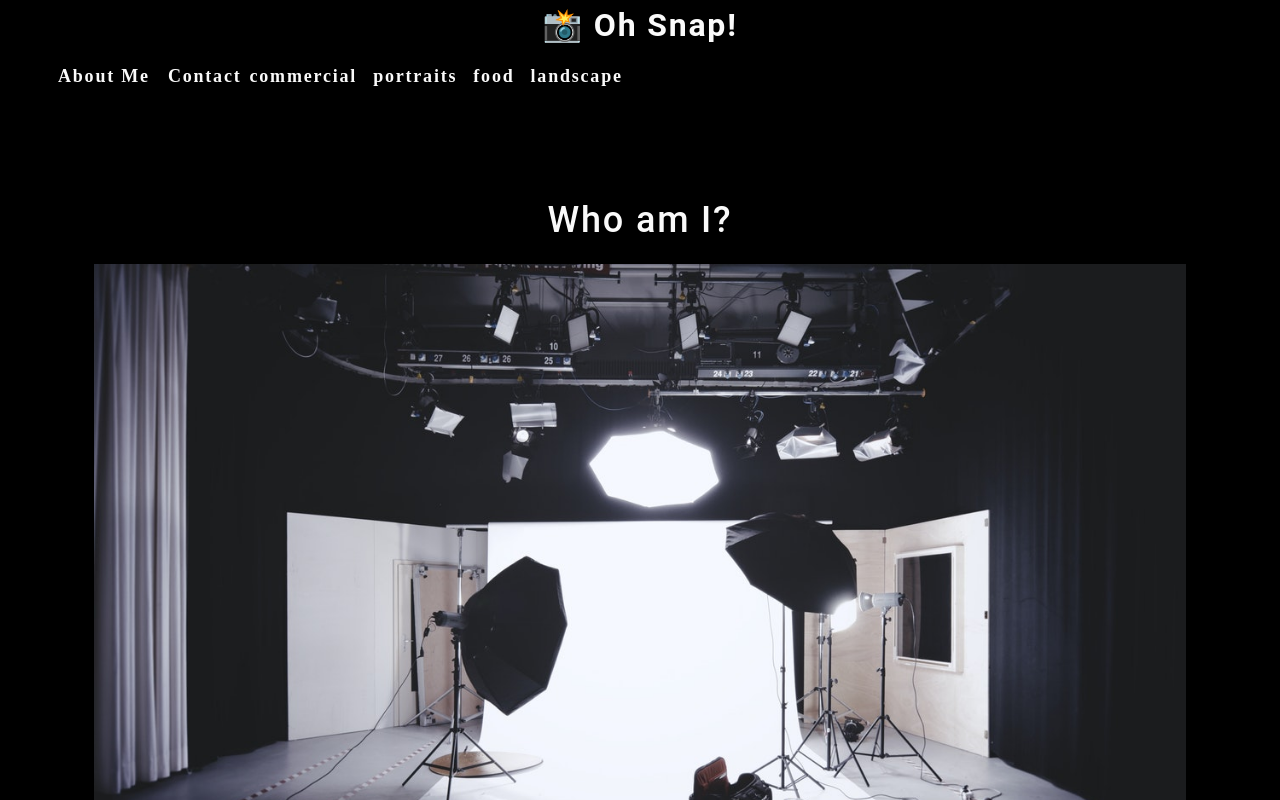
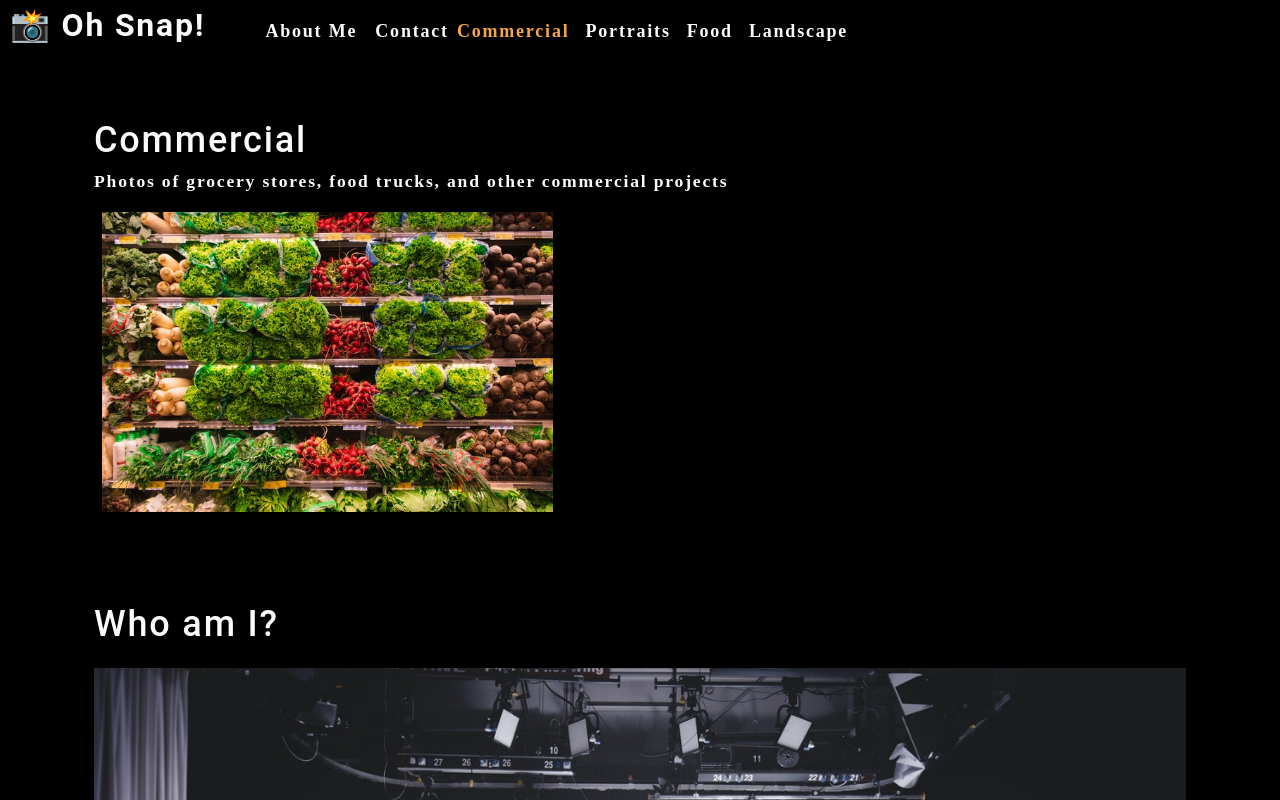
Before and after one commit to alexchristianson/photo-port, a React (Create React App) app: page / in a window 1280 px wide. Shown: the top 800 px of the page. Built offline with nearby package versions, Linux system fonts and the light colour scheme.

Commit message:
added gallery feature

```diff
--- a/src/App.js
+++ b/src/App.js
@@ -1,13 +1,24 @@
-import React from 'react';
+import React, { useState } from 'react';
 import './App.css';
 import Nav from './components/Nav';
 import About from './components/About';
+import Gallery from './components/Gallery';
 
 function App() {
+  const [categories] = useState([
+    { name: 'commercial', description: 'Photos of grocery stores, food trucks, and other commercial projects' },
+    { name: 'portraits', description: 'Portraits of people in my life' },
+    { name: 'food', description: 'Delicious delicacies' },
+    { name: 'landscape', description: 'Fields, farmhouses, waterfalls, and the beauty of nature' },
+  ]);
+
+  const [currentCategory, setCurrentCategory] = useState(categories[0]);
+
   return (
-    <div className="App">
-      <Nav></Nav>
+    <div>
+      <Nav categories={categories} setCurrentCategory={setCurrentCategory} currentCategory={currentCategory}></Nav>
       <main>
+        <Gallery></Gallery>
         <About></About>
       </main>
     </div>
--- /dev/null
+++ b/src/components/Gallery/index.js
@@ -0,0 +1,21 @@
+import React from "react";
+import { capitalizeFirstLetter } from '../../utils/helpers';
+import photo from "../../assets/small/commercial/0.jpg";
+
+function Gallery () {
+    const currentCategory = {
+        name: "commercial",
+        description: "Photos of grocery stores, food trucks, and other commercial projects"
+    };
+    return (
+        <section>
+            <h1>{capitalizeFirstLetter(currentCategory.name)}</h1>
+            <p>{currentCategory.description}</p>
+            <div className="flex-row">
+                <img src={photo} alt="Commercial Example" className="img-thumbnail mx-1"/>
+            </div>
+        </section>
+    );
+}
+
+export default Gallery;
--- a/src/components/Nav/index.js
+++ b/src/components/Nav/index.js
@@ -1,29 +1,23 @@
-import React from 'react';
+import React, { useEffect } from 'react';
+import { capitalizeFirstLetter } from '../../utils/helpers';
 
-const categories = [
-    {
-      name: "commercial",
-      description:
-        "Photos of grocery stores, food trucks, and other commercial projects",
-    },
-    { name: "portraits", description: "Portraits of people in my life" },
-    { name: "food", description: "Delicious delicacies" },
-    {
-      name: "landscape",
-      description: "Fields, farmhouses, waterfalls, and the beauty of nature",
-    },
-];
+function Nav(props) {
+    const {
+        categories = [],
+        setCurrentCategory,
+        currentCategory,
+    } = props;
 
-function categorySelected(name) {
-    console.log(`${name} clicked`)
-}
+    useEffect(() => {
+        document.title = capitalizeFirstLetter(currentCategory.name);
+      }, [currentCategory]);
 
-function Nav() {
     return (
-        <header>
+        <header className='flex-row px-1'>
             <h2>
                 <a data-testid="link" href="/">
-                    <span role="img" aria-label="camera"> 📸</span> Oh Snap!
+                    <span role="img" aria-label="camera">{" "} 📸</span>{" "}
+                    Oh Snap!
                 </a>
             </h2>
             <nav>
@@ -37,9 +31,9 @@
                         <span>Contact</span>
                     </li>
                     {categories.map((category) => (
-                        <li className='mx-1' key={category.name}>
-                            <span onClick={() => categorySelected(category.name)} >
-                                {category.name}
+                        <li className={`mx-1 ${currentCategory.name === category.name && 'navActive'}`} key={category.name}>
+                            <span onClick={() => setCurrentCategory(category)}>
+                                {capitalizeFirstLetter(category.name)}
                             </span>
                         </li>
                     ))}
```
